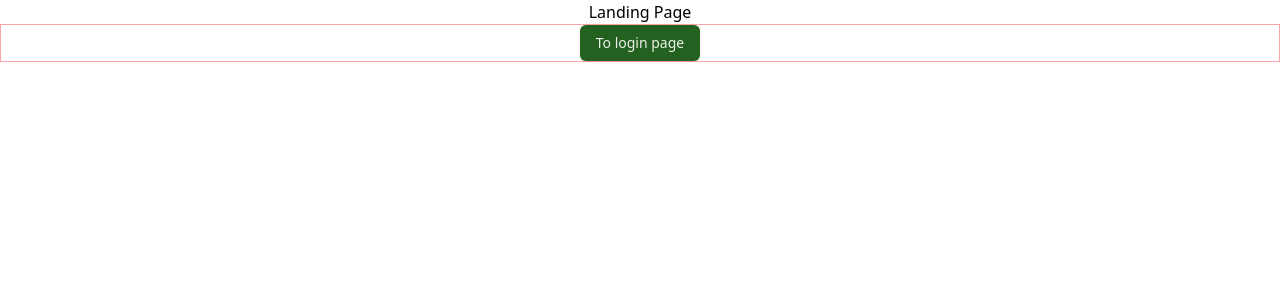
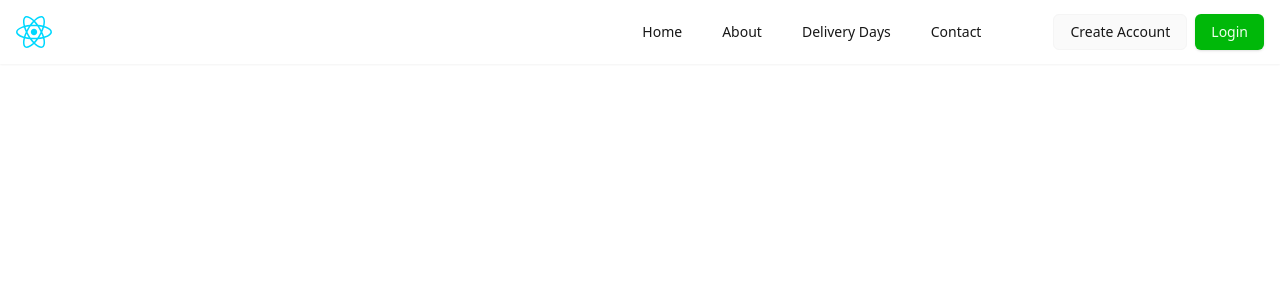
Before and after one commit to AlliedDataSolutions/gfgu-frontend, a React (Vite) app: page / in a window 1280 px wide. Shown: the top 300 px of the page. Built offline with nearby package versions, Linux system fonts and the light colour scheme.

Commit message:
header design implemented

```diff
--- a/src/components/ui/button.tsx
+++ b/src/components/ui/button.tsx
@@ -5,7 +5,7 @@ import { cva, type VariantProps } from "class-variance-authority"
 import { cn } from "@/lib/utils"
 
 const buttonVariants = cva(
-  "inline-flex items-center justify-center gap-2 whitespace-nowrap rounded-md text-sm font-medium transition-colors focus-visible:outline-none focus-visible:ring-1 focus-visible:ring-brand-950 disabled:pointer-events-none disabled:opacity-50 [&_svg]:pointer-events-none [&_svg]:size-4 [&_svg]:shrink-0 dark:focus-visible:ring-brand-300",
+  "inline-flex items-center justify-center gap-2 whitespace-nowrap rounded-md text-sm font-normal transition-colors focus-visible:outline-none focus-visible:ring-1 focus-visible:ring-brand-950 disabled:pointer-events-none disabled:opacity-50 [&_svg]:pointer-events-none [&_svg]:size-4 [&_svg]:shrink-0 dark:focus-visible:ring-brand-300",
   {
     variants: {
       variant: {
@@ -16,9 +16,9 @@ const buttonVariants = cva(
         outline:
           "border border-brand-200 bg-white shadow-sm hover:bg-brand-100 hover:text-brand-900 dark:border-brand-800 dark:bg-brand-950 dark:hover:bg-brand-800 dark:hover:text-brand-50",
         secondary:
-          "bg-brand-100 text-brand-900 shadow-sm hover:bg-brand-100/80 dark:bg-brand-800 dark:text-brand-50 dark:hover:bg-brand-800/80",
+          "bg-brand-50 text-brand-700 shadow-sm hover:bg-brand-50/80 border border-brand-700 dark:bg-brand-800 dark:text-brand-50 dark:hover:bg-brand-800/80",
         ghost: "hover:bg-brand-100 hover:text-brand-900 dark:hover:bg-brand-800 dark:hover:text-brand-50",
-        link: "text-brand-900 underline-offset-4 hover:underline dark:text-brand-50",
+        link: "text-neutral-900 underline-offset-4 hover:underline dark:text-brand-50",
       },
       size: {
         default: "h-9 px-4 py-2",
--- /dev/null
+++ b/src/features/common/LandingHeader.tsx
@@ -0,0 +1,68 @@
+import { useState } from "react";
+import { Menu } from "lucide-react";
+import AppIcon from "../../assets/react.svg";
+import { Button } from "@/components/ui/button";
+import { useNavigate } from "react-router-dom";
+import { paths } from "@/config/paths";
+
+export default function LandingHeader() {
+  const [isOpen, setIsOpen] = useState(false);
+  const navigate = useNavigate();
+
+  const menuItems = [
+    { name: "Home", href: "#home" },
+    { name: "About", href: "#about" },
+    { name: "Delivery Days", href: "#deliveryDays" },
+    { name: "Contact", href: "#contact" },
+  ];
+
+  return (
+    <div className="md:shadow-sm">
+      <header className="container mx-auto min-h-14 md:min-h-16 flex items-center ">
+        <div className="flex flex-grow items-center justify-between max-w-screen-xl px-4">
+          <div>
+            <img src={AppIcon} alt="App icon" />
+          </div>
+
+          <div className="flex space-x-14 items-center">
+            <nav className="hidden md:flex space-x-2">
+              {menuItems.map((item) => (
+                <Button variant="link">
+                  <a href={item.href}>{item.name}</a>
+                </Button>
+              ))}
+            </nav>
+
+            <div className="flex items-center space-x-4">
+              <div className="flex space-x-2">
+                <Button
+                  className="bg-neutral-50 border border-neutral-100 text-neutral-900 shadow-none"
+                  onClick={() => navigate(paths.auth.register.path)}
+                >
+                  Create Account
+                </Button>
+                <Button onClick={() => navigate(paths.auth.login.path)}>
+                  Login
+                </Button>
+              </div>
+
+              <Menu className="md:hidden" onClick={() => setIsOpen(!isOpen)} />
+
+              {isOpen && (
+                <div className="absolute right-6 top-14 bg-white shadow-md md:hidden">
+                  <nav className="flex-col">
+                    {menuItems.map((item) => (
+                      <Button className="block" variant="link">
+                        <a href={item.href}>{item.name}</a>
+                      </Button>
+                    ))}
+                  </nav>
+                </div>
+              )}
+            </div>
+          </div>
+        </div>
+      </header>
+    </div>
+  );
+}
--- a/src/features/common/index.ts
+++ b/src/features/common/index.ts
@@ -1,2 +1,3 @@
 export * from "./pages/Landing";
 export * from "./pages/NotFound";
+export * from './LandingHeader'
--- a/src/features/common/pages/Landing.tsx
+++ b/src/features/common/pages/Landing.tsx
@@ -1,17 +1,9 @@
-import { Button } from "@/components/ui/button";
-import { useNavigate } from "react-router-dom";
-import { paths } from "@/config/paths";
+import LandingHeader from "../LandingHeader";
 
 export const Landing = () => {
-  const navigate = useNavigate();
   return (
-    <div className="text-center mx-auto">
-      Landing Page
-      <div className="border border-red-300">
-        <Button onClick={() => navigate(paths.auth.login.path)}>
-          To login page
-        </Button>
-      </div>
-    </div>
+    <>
+      <LandingHeader />
+    </>
   );
 };
--- a/tailwind.config.js
+++ b/tailwind.config.js
@@ -14,16 +14,16 @@ export default {
       },
       colors: {
         brand: {
-          50: "#EAF2E9",
-          100: "#E0EBDF",
-          200: "#BED5BC",
-          300: "#2D7827",
-          400: "#296C23",
-          500: "#24601F", // Base color
-          600: "#24601F",
-          700: "#1B4817",
-          800: "#143612",
-          900: "#102A0E",
+          50: "#EEFFEE",
+          100: "#D7FFD8",
+          200: "#B2FFB4",
+          300: "#76FF7B",
+          400: "#33F53C",
+          500: "#09DE13", // Base color
+          600: "#00B809",
+          700: "#04910C",
+          800: "#0A7110",
+          900: "#0A5D10",
         },
         rose: {
           50: "#FFF1F2",
```
